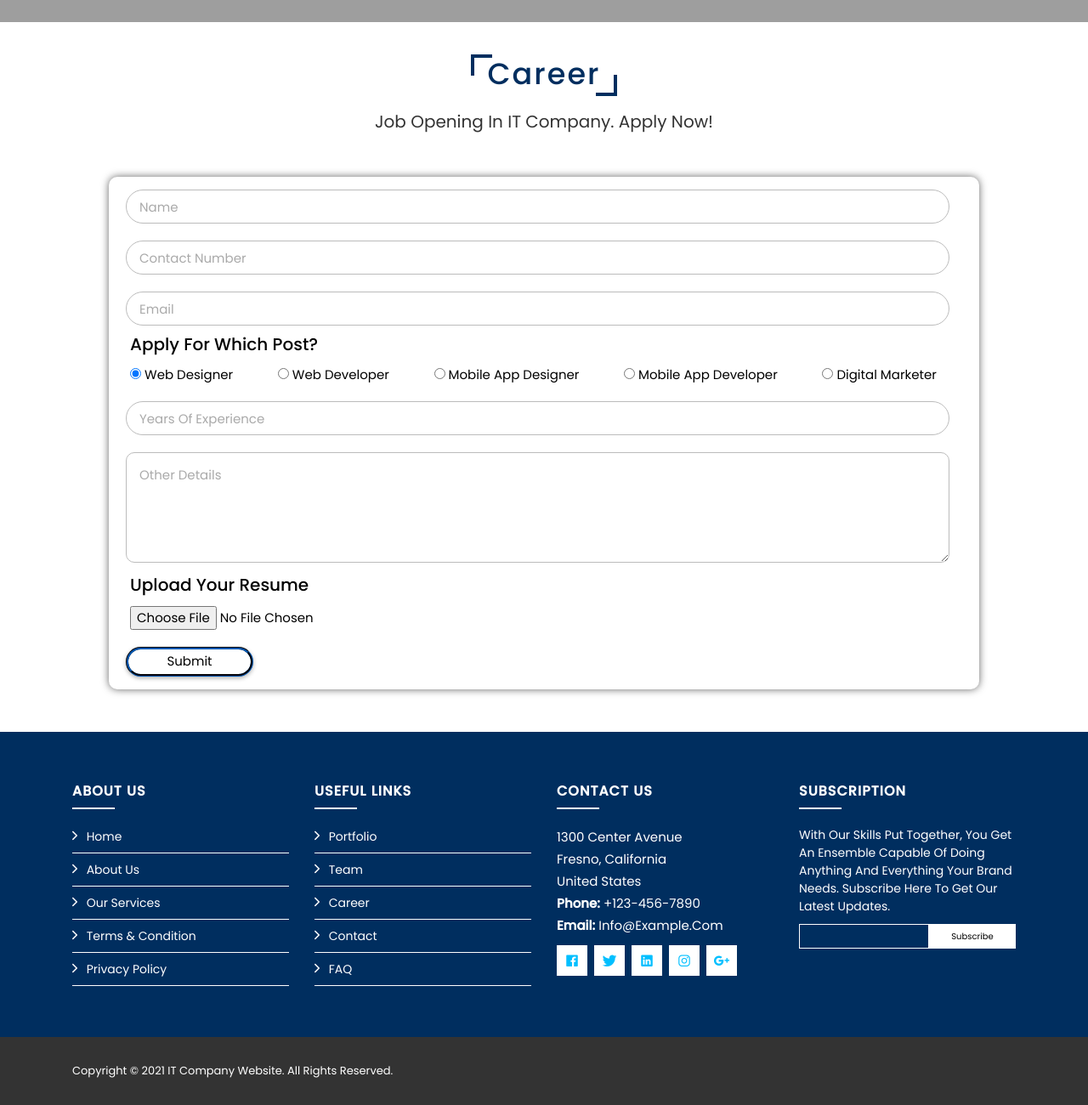
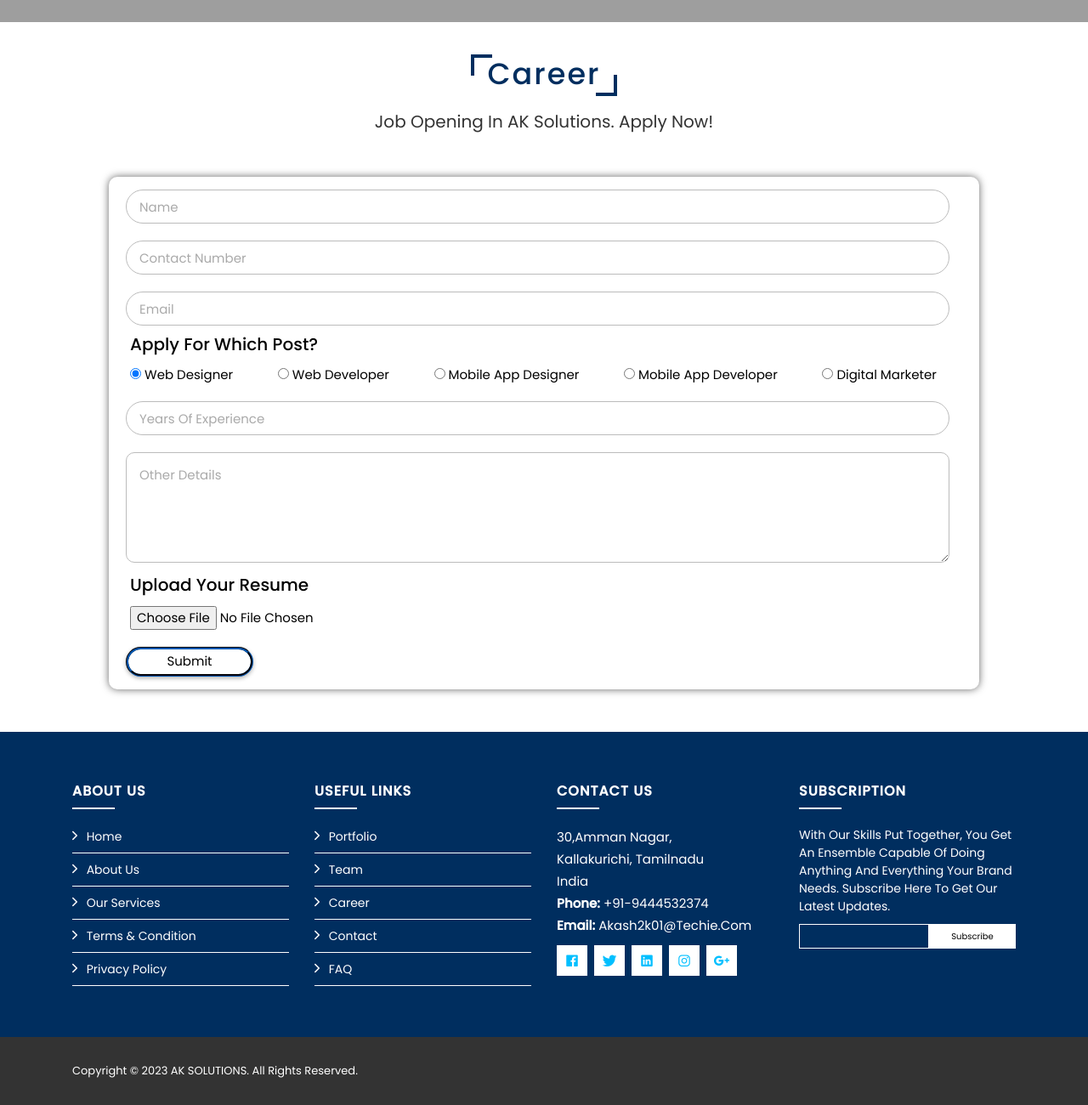
Before and after one commit to akash2k01/AK-SOLUTIONS-LIMITED, a plain HTML site: page careers.html in a window 1280 px wide. Shown: the part 534-1834 px from the top of the page at 85% size. Drawn offline with nearby package versions, Linux system fonts and the light colour scheme; grey boxes are pictures that could not be loaded.

Commit message:
Update careers.html

```diff
--- a/careers.html
+++ b/careers.html
@@ -4,7 +4,7 @@
     <meta charset="UTF-8">
     <meta http-equiv="X-UA-Compatible" content="IE=edge">
     <meta name="viewport" content="width=device-width, initial-scale=1.0">
-    <title>IT Company Website</title>
+    <title>careers </title>
     <link rel="stylesheet" href="./css/careers.css">
     <link rel="stylesheet" href="https://cdnjs.cloudflare.com/ajax/libs/font-awesome/5.15.3/css/all.min.css">
     <script src="https://cdnjs.cloudflare.com/ajax/libs/jquery/3.6.0/jquery.min.js"></script>
@@ -43,7 +43,7 @@
 
     <section id="career-heading" class="career-heading">
         <h1 class="heading">Career</h1>
-        <p>Job Opening in IT Company. Apply Now!</p>
+        <p>Job Opening in AK Solutions. Apply Now!</p>
     </section>
     <div class="career">
         <div class="career-form">
@@ -119,11 +119,11 @@
                     <div class="col-lg-3 col-md-6 footer-contact" style="font-size: 1.5rem;">
                         <h4>Contact Us</h4>
                         <p>
-                            1300  Center Avenue<br>
-                            Fresno, California<br>
-                            United States <br>
-                            <strong>Phone:</strong> +123-456-7890<br>
-                            <strong>Email:</strong> info@example.com<br>
+                            30,Amman nagar,<br>
+                            kallakurichi, Tamilnadu<br>
+                            India <br>
+                            <strong>Phone:</strong> +91-9444532374<br>
+                            <strong>Email:</strong> akash2k01@techie.com<br>
                         </p>
 
                         <div class="social-links">
@@ -151,7 +151,7 @@
         <div class="container">
             <div class="row align-items-center">
                 <div class="col-md-6 copyright" style="color: #fff; font-size: 1.3rem;">
-                    Copyright &copy; 2021 IT Company Website. All Rights Reserved.
+                    Copyright &copy; 2023 AK SOLUTIONS. All Rights Reserved.
                 </div>
             </div>
         </div>
```
